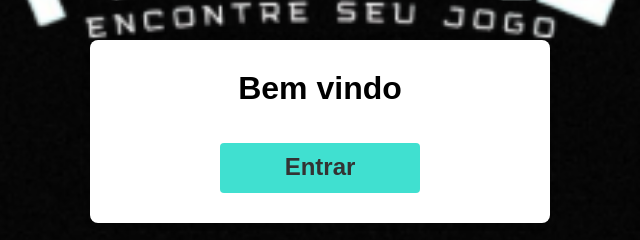
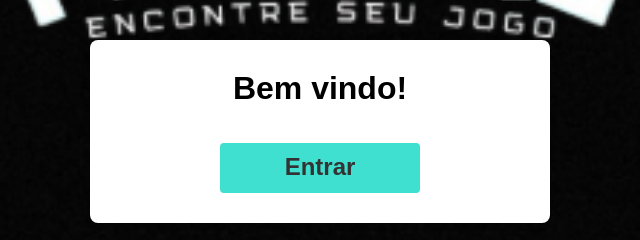
Before and after one commit to Ana-Oliveira3/Projeto-main, a plain HTML site: page index.html in a window 1280 px wide. Shown: the part 494-734 px from the top of the page, 320-960 px from the left. Drawn offline with Linux system fonts and the light colour scheme.

Commit message:
ProjetoGitHub

```diff
--- a/index.html
+++ b/index.html
@@ -11,7 +11,7 @@
 <body id="login">
     <div class="container">
         <div id="login-form">
-            <h1>Bem vindo</h1>
+            <h1>Bem vindo!</h1>
             <br>
             <br>
             <a href="inicial.html"><button><h2>Entrar</h2></button></a>
```
